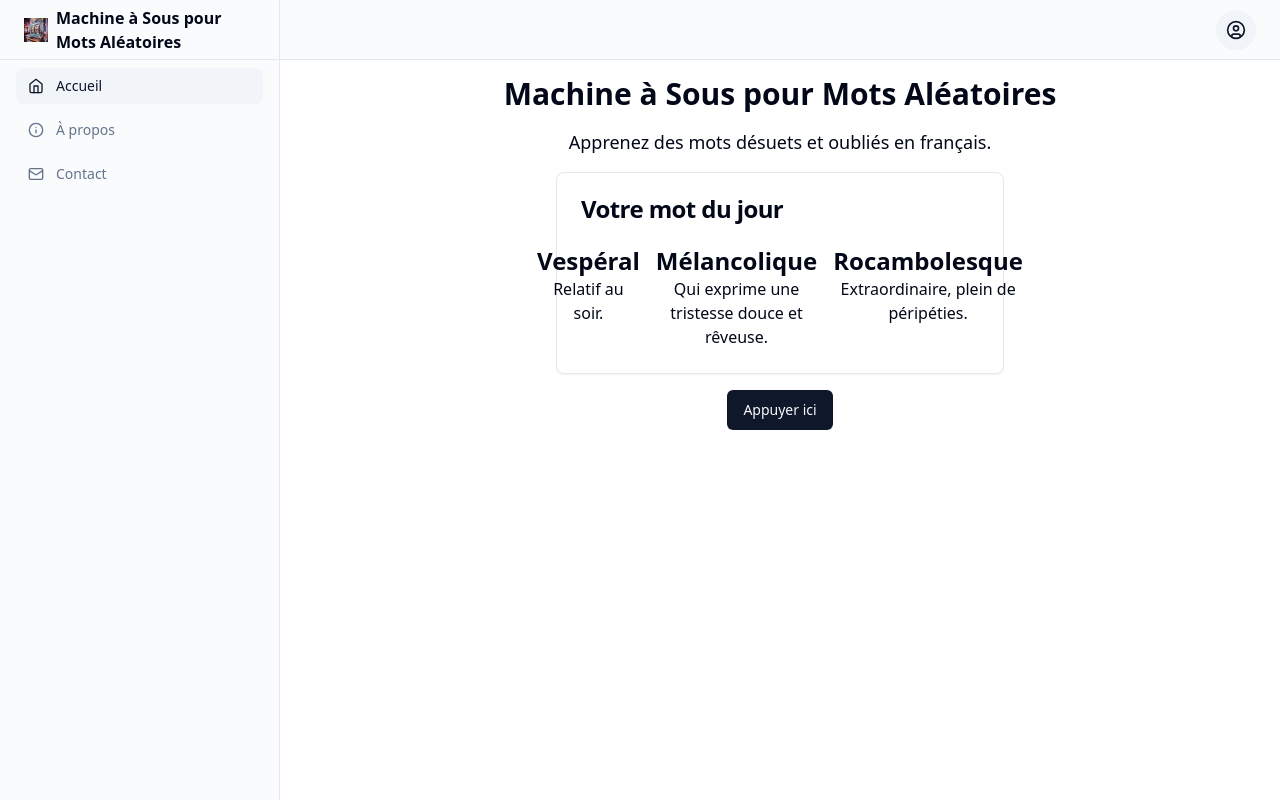
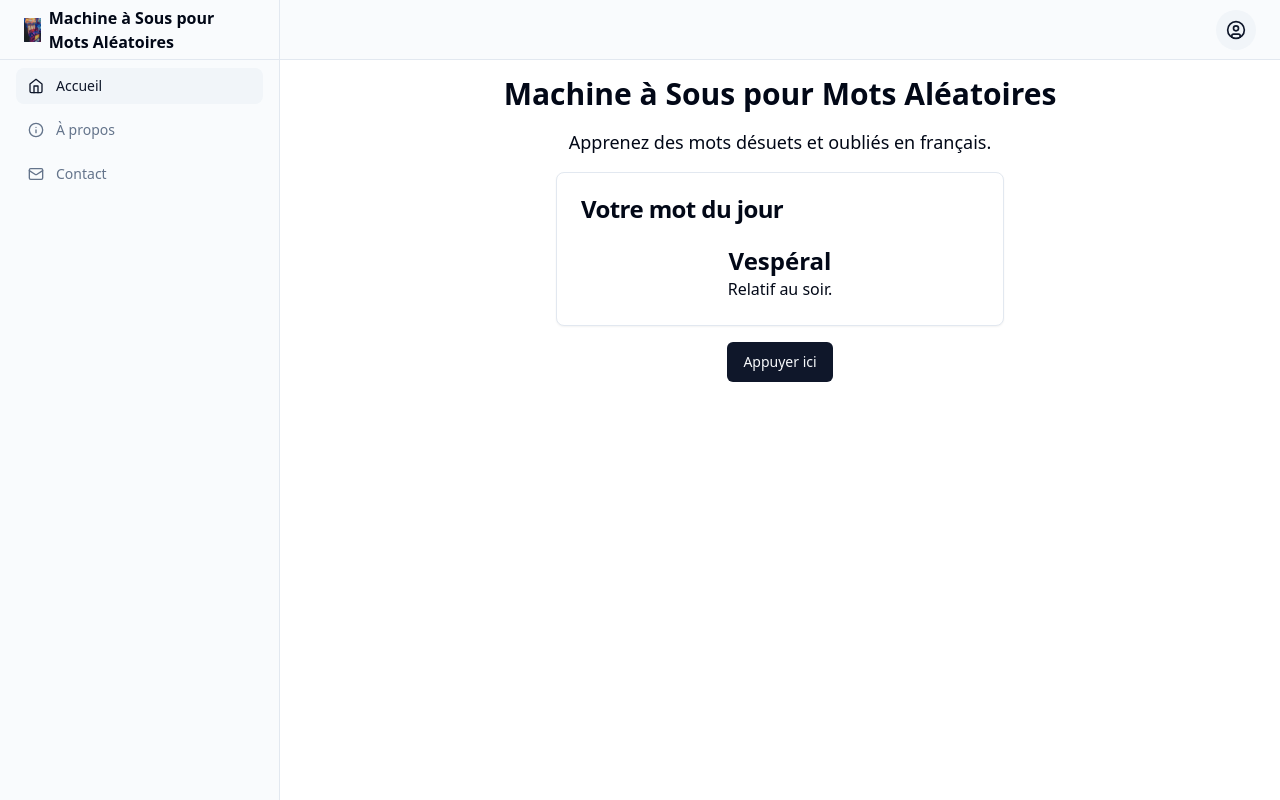
Before and after one commit to GPT-Engineer-App/french-word-wonder, a React (Vite) app: page / in a window 1280 px wide. Both pictures are taken after a click on the button "Appuyer ici". Built offline with nearby package versions, Linux system fonts and the light colour scheme.

Commit message:
Updated the application to display only one word at a time, designed a realistic slot machine interface, and added necessary effects.

```diff
--- a/src/layouts/sidebar.jsx
+++ b/src/layouts/sidebar.jsx
@@ -12,7 +12,7 @@ import { cn } from "@/lib/utils";
 import { CircleUser, Menu, BookOpen } from "lucide-react";
 import { NavLink, Outlet } from "react-router-dom";
 import { navItems } from "../App";
-import slotMachineImage from "../../public/images/slot-machine.png"; // Importing the new slot machine image
+import slotMachineImage from "../../public/images/slot-machine-realistic.png"; // Importing the new realistic slot machine image
 
 const Layout = () => {
   return (
--- a/src/pages/Index.jsx
+++ b/src/pages/Index.jsx
@@ -6,18 +6,14 @@ import { words } from "@/data/words";
 import { motion } from "framer-motion";
 
 const Index = () => {
-  const [currentWords, setCurrentWords] = useState([null, null, null]);
+  const [currentWord, setCurrentWord] = useState(null);
   const [isSpinning, setIsSpinning] = useState(false);
 
   const pullLever = () => {
     setIsSpinning(true);
     setTimeout(() => {
-      const newWords = [
-        words[Math.floor(Math.random() * words.length)],
-        words[Math.floor(Math.random() * words.length)],
-        words[Math.floor(Math.random() * words.length)],
-      ];
-      setCurrentWords(newWords);
+      const newWord = words[Math.floor(Math.random() * words.length)];
+      setCurrentWord(newWord);
       setIsSpinning(false);
     }, 2000);
   };
@@ -32,24 +28,21 @@ const Index = () => {
         </CardHeader>
         <CardContent>
           <div className="flex justify-center space-x-4">
-            {currentWords.map((word, index) => (
             <motion.div
-                key={index}
               initial={{ y: -100 }}
               animate={{ y: isSpinning ? 100 : 0 }}
               transition={{ duration: 0.5 }}
               className="text-center"
             >
-                {word ? (
+              {currentWord ? (
                 <>
-                    <h2 className="text-2xl font-semibold">{word.word}</h2>
-                    <p>{word.definition}</p>
+                  <h2 className="text-2xl font-semibold">{currentWord.word}</h2>
+                  <p>{currentWord.definition}</p>
                 </>
               ) : (
                 <p>Appuyez ici pour découvrir un nouveau mot !</p>
               )}
             </motion.div>
-            ))}
           </div>
         </CardContent>
       </Card>
```
Also changed, not shown: public/images/slot-machine-realistic.png (added). Lines whose indentation alone changed are shown as unchanged.
